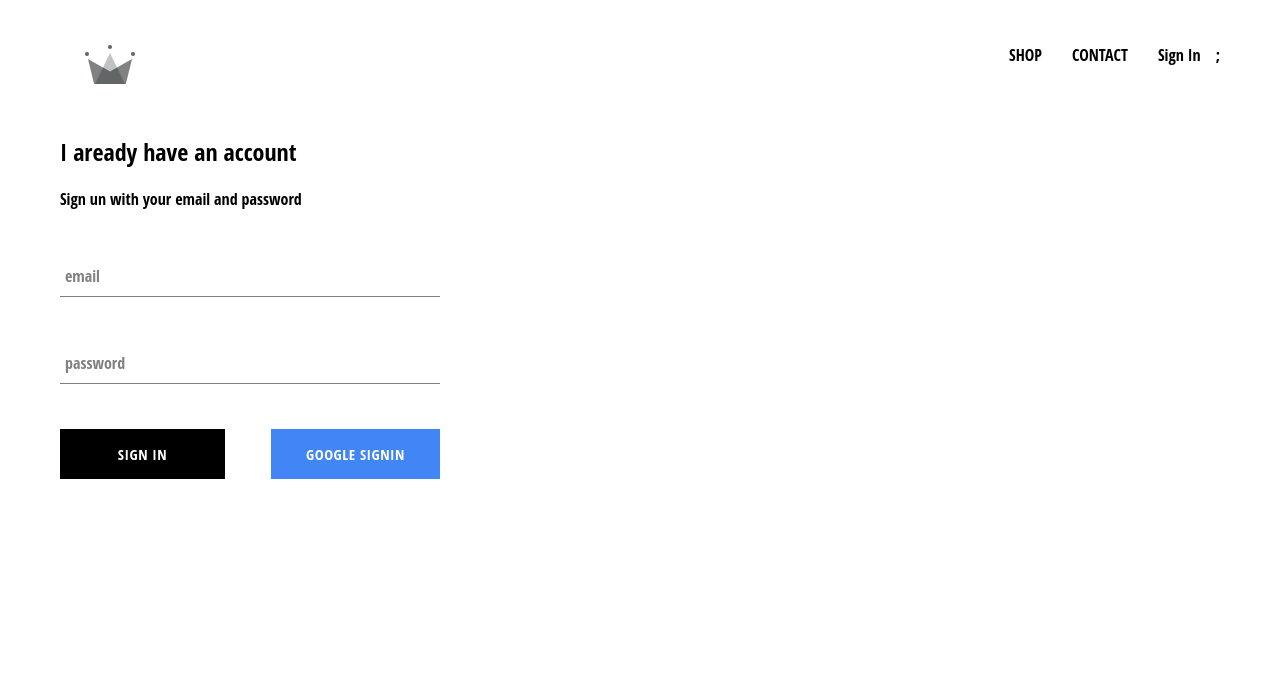
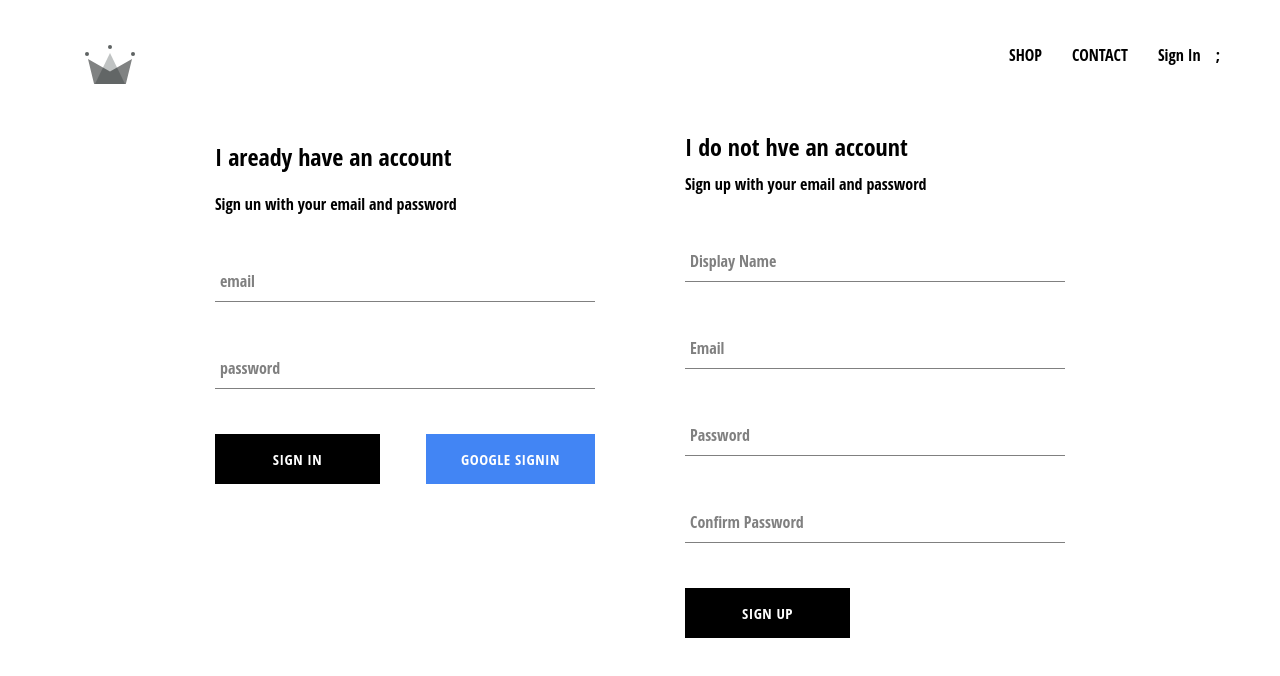
Before and after one commit to sargey18/react-ecomm, a React (Create React App) app in the folder crwn-clothing/: page /signin in a window 1280 px wide. Shown: the top 676 px of the page. Built offline with nearby package versions, Linux system fonts and the light colour scheme; no server answers.

Commit message:
added the sign up form

```diff
--- a/crwn-clothing/src/App.js
+++ b/crwn-clothing/src/App.js
@@ -5,7 +5,7 @@
 import ShopPage from './page/shop/shop.component';
 import Header from './components/header/header.component.jsx';
 import SignInAndSignUpPage from './page/sign-in-and-sign-up/sign-in-and-sign-up.component';
-import {auth, createUsrProfileDocument} from './firebase/firebase.utils';
+import {auth, createUserProfileDocument} from './firebase/firebase.utils';
 
 class App extends React.Component {
   constructor(){
@@ -23,7 +23,7 @@
       //this.setState({currentUser: user});
 
       if (userAuth) {
-        const userRef = await createUsrProfileDocument(userAuth);
+        const userRef = await createUserProfileDocument(userAuth);
 
         userRef.onSnapshot(snapShot => {
           this.setState({
@@ -32,6 +32,7 @@
               ...snapShot.data()
             }
           });
+          console.log(this.state);
         });
       }
       else {
--- a/crwn-clothing/src/firebase/firebase.utils.js
+++ b/crwn-clothing/src/firebase/firebase.utils.js
@@ -13,7 +13,7 @@
     measurementId: "G-0JRH9B4PNM"
 };
 
-export const createUsrProfileDocument = async (userAuth, additionalData) => {
+export const createUserProfileDocument = async (userAuth, additionalData) => {
     if (!userAuth) return;
 
     const userRef = firestore.doc(`users/${userAuth.uid}`);
--- a/crwn-clothing/src/page/sign-in-and-sign-up/sign-in-and-sign-up.component.jsx
+++ b/crwn-clothing/src/page/sign-in-and-sign-up/sign-in-and-sign-up.component.jsx
@@ -1,10 +1,13 @@
 import React from "react";
 import SignIn from "../../components/sign-in/sign-in.component";
+import SignUp from '../../components/sign-up/sign-up.component';
+
 import './sign-in-and-sign-up.styles.scss';
 
 const SignInAndSignUpPage = () => (
     <div className="sign-in-and-sign-up" >
         <SignIn/>
+        <SignUp/>
     </div>
 );
 
--- a/crwn-clothing/src/page/sign-in-and-sign-up/sign-in-and-sign-up.styles.scss
+++ b/crwn-clothing/src/page/sign-in-and-sign-up/sign-in-and-sign-up.styles.scss
@@ -0,0 +1,6 @@
+.sign-in-and-sign-up {
+  width: 850px;
+  display: flex;
+  justify-content: space-between;
+  margin: 30px auto;
+}
```
